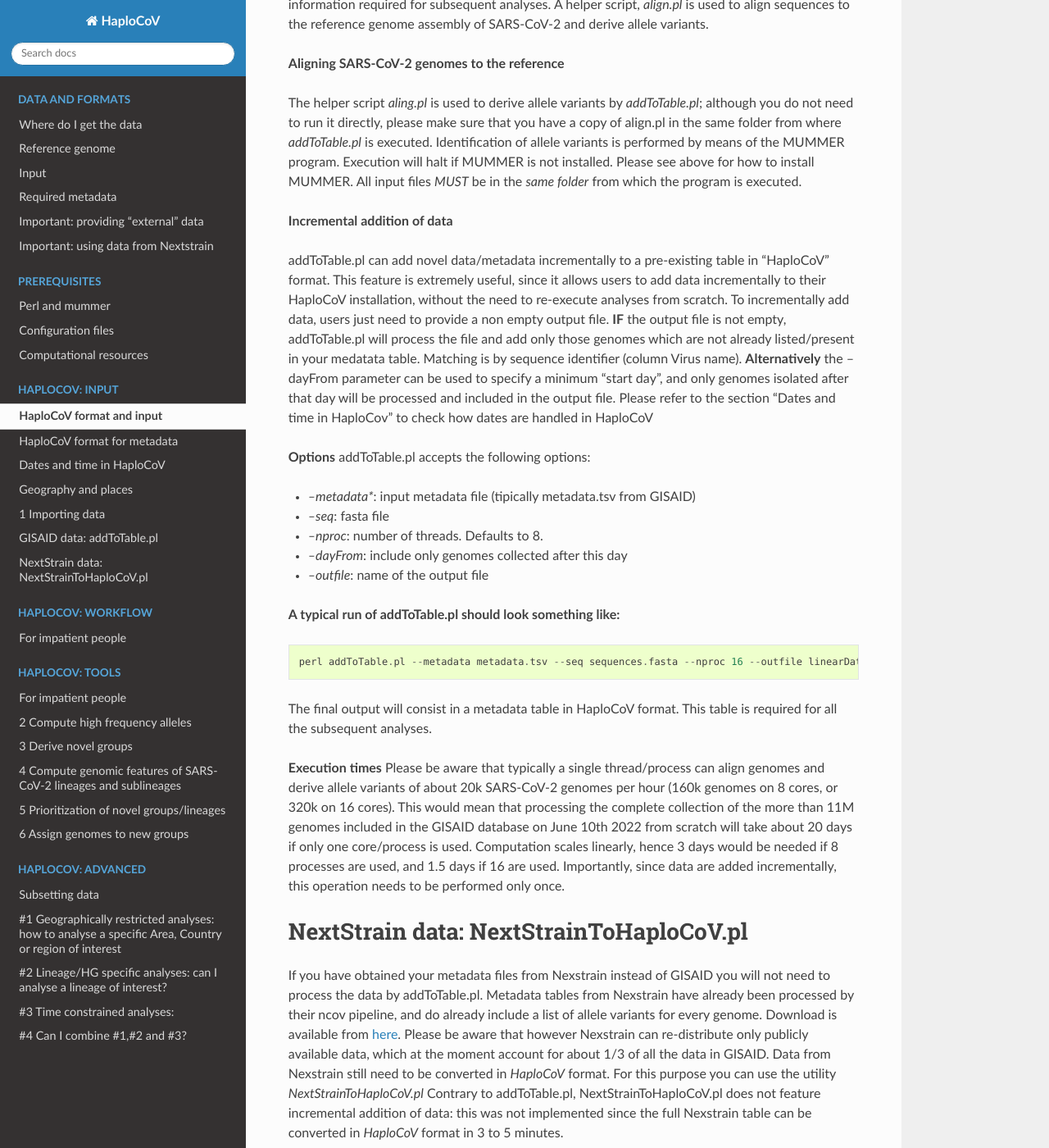
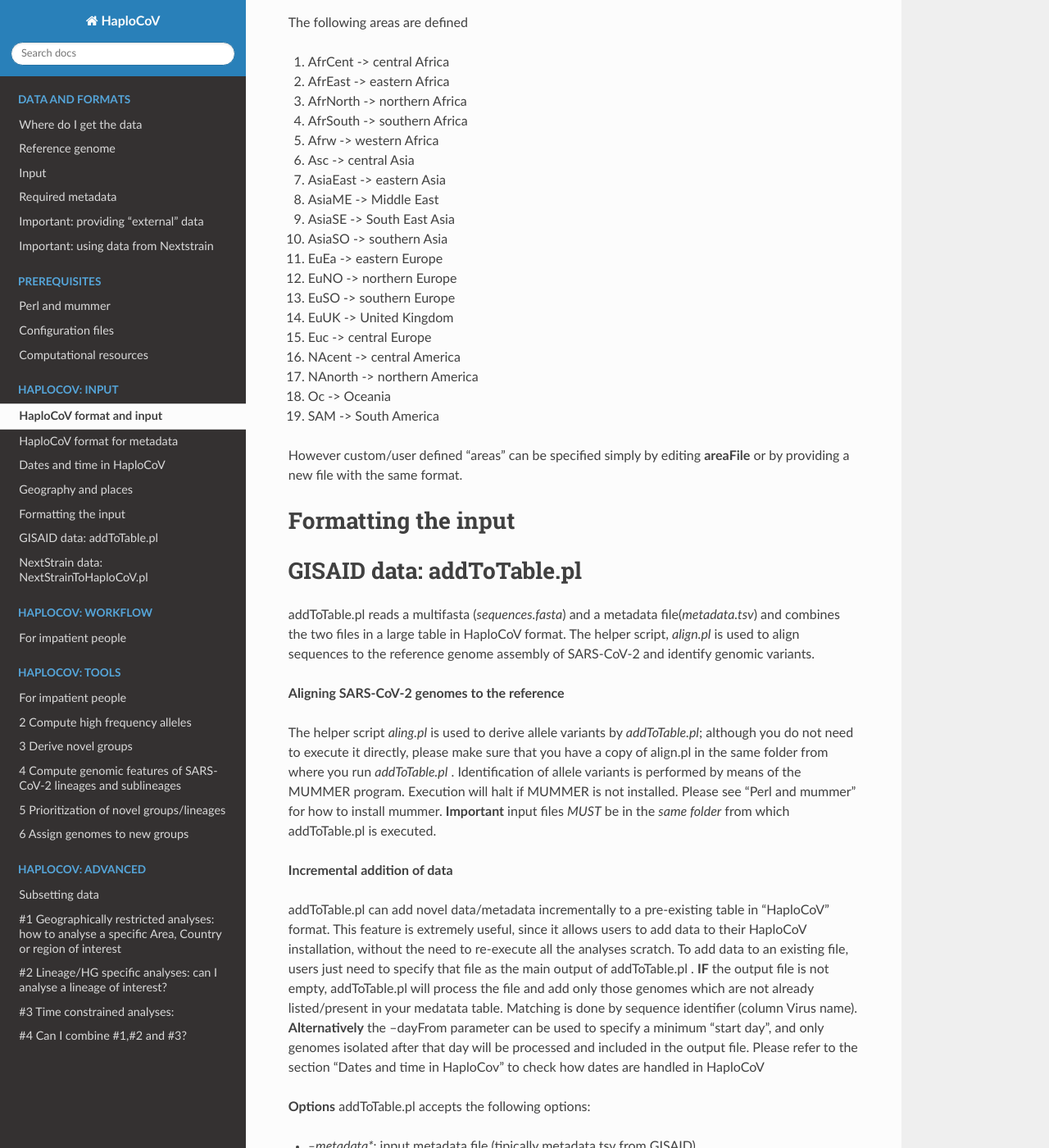
Before and after one commit to matteo14c/HaploCoV, a Sphinx documentation site: the page built from docs/source/metadata.rst, in a window 1280 px wide and 1400 px high, scrolled down 2096 px. Shown: the whole window at 82% size. Built offline with Sphinx 7.4.7 and the Read the Docs theme 2.0.0, drawn with Linux system fonts in a browser that asks for light colours; some of the changed text lies outside the part shown.

Commit message:
Update metadata.rst

```diff
--- a/docs/source/metadata.rst
+++ b/docs/source/metadata.rst
@@ -1,13 +1,13 @@
 HaploCoV format and input
 =========================
 
-All the tools and utilities in HaploCov operate on a large metadata table in tsv format (*HaploCoV* format from here onward). This table contains the required metadata (extracted from "metadata.tsv" or equivalent files) and the collection of allele variants for every SARS-CoV-2 genome included in the analyses.
+HaploCov operates on a large metadata table in tsv format (*HaploCoV* format from here onward). This table contains the required metadata (extracted from "metadata.tsv" or equivalent files) and the collection of genomic variants for every SARS-CoV-2 genome included in the analyses.
 If you obtained your data from **GISAID** you can get a metadata table in *Haplocov* format by using the *addToTable.pl* utility. If data were downloaded from Nexstrain, you can use *NextStrainToHaploCov.pl* instead (see below).
 
 HaploCoV format for metadata
 ============================
 
-An example of the data format used by HaploCoV (HaploCoV format) is reported in the table below:
+An example of the data format used by HaploCoV (HaploCoV format) is illustrated in the table below:
 
 .. figure:: _static/table2.png
    :scale: 70%
@@ -17,7 +17,7 @@
 The format is as follows:
 *genomicposition_ref|alt* i.e. *1_A|T* for example indicates a A to T substitution in position 1 of the reference genome
 
-A valid example of an HaploCoV-formatted file, including all the sequences available in INSDC databases up to 2022-07-20 is available at the following link: `HaploCoVFormatted.txt <http://159.149.160.88/HaploCoVFormatted.txt.gz>`_ in the form o a  with `gzip` compressed file. When de-compressed the file should be around 2.9G in size.
+A valid example of an HaploCoV-formatted file, including all the sequences available in INSDC databases up to 2022-07-20 is available at the following link: `HaploCoVFormatted.txt <http://159.149.160.88/HaploCoVFormatted.txt.gz>`_ . The file is `gzip` compressed. When de-compressed it should be around 2.9G in size.
 
 Dates and time in HaploCoV
 ==========================
@@ -25,9 +25,9 @@
 HaploCoV can only read dates in the **YYYY-MM-DD format**. Time periods and intervals of time are computed as offsets, in days with respect to Monday Dec 30th 2019, which in HaploCoV represent day 0. This date represents the beginning of the first week following the first reported isolation of SARS-CoV-2 (December 26th 2019).
 For example Tue 31th Dec 2019 is day 1 according to HaploCoV notation and Sun 29th Dec 2019, represents day -1.
 
-In the HaploCoV metadata format, the 3rd column reports the offset in days between the isolation of a specific isolate and Dec 30th 2019; similarly the 5th column reports the offset from Dec 30th 2019 to the "deposition" of the genome sequence in a public database (typically in GISAID).
+In the HaploCoV metadata format, the 3rd column reports the offset in days between the isolation of a specific isolate and Dec 30th 2019; similarly the 5th column reports the offset from Dec 30th 2019 to the "deposition" of the genome sequence in a public database.
 
-Metadata tables in HaploCov format are sorted in descending order by the 3rd column (offset of the collection date). This means that the "most ancient" genome will always be at the top of the file, while the most recently isolated at the bottom.
+Metadata tables in HaploCov format are sorted in descending order by the 3rd column (offset of the collection date). This means that the "most ancient" genome will always be at the top of the file, while those isolated more recently  at the bottom.
 
 If you need to know the date of isolation (and offset with respect to day 0) of the most recent genome included in the dataset you can simply use this command in a unix-like shell environment:
 
@@ -35,7 +35,7 @@
 
  tail -n 1 linearDataSorted.txt | cut -f 2,3
 
-For your convenience, the file HaploCoV-dates.csv in this repo reports the conversion to HaploCoV offset format of all the dates from 2019-12-30 to 2025-12-30. Please feel free to refer to that file for dates conversion.
+For your convenience, the file HaploCoV-dates.csv in the main github repository reports the conversion of dates from 2019-12-30 to 2025-12-30 to the offset format used by HaploCoV. Please feel free to refer to that file for converting dates to offsets and offsets to dates.
 
 Geography and places
 ====================
@@ -47,30 +47,56 @@
 * column 8: country
 * column 9: region
 
-Geographic data are inferred directly from your metadata table, by processing the Location column (see above) and must be indicated in the following format:
+Geographic data are inferred directly from your metadata table, by processing the Location column (see above). Geographic metadata in the Location column of your metadata file must be indicated in the following format:
 
 * Continent / Country/ Region
 
-in your metadata tables. If "locations" are indicated in a different format, HaploCoV will not be able to process the information and will append NA values in columns 6 to 9.
+If "locations" are indicated in a different format, HaploCoV will not be able to process the information and will append NA values in columns 6 to 9.
 Importantly we must stress that HaploCoV does not perform any correction on the spelling/consistency of geographic data. Hence it is down to the user to provide input data that are as accurate and correct as possible.
 
+The file **areaFile** in the main repository of HaploCoV is used to assign countries to macro-geographic areas.
+**areaFile** is a text file with 2 columns separate by tabulations. The first columns reports the name of a country, and the second column indicate the macro-geographic region to which the country is assigned.
 
-1 Importing data
-================
+The following areas are defined
+
+1.  AfrCent -> central Africa
+2.  AfrEast -> eastern Africa
+3.  AfrNorth -> northern Africa
+4.  AfrSouth -> southern Africa
+5.  Afrw -> western Africa
+6.  Asc -> central Asia
+7.  AsiaEast -> eastern Asia
+8.  AsiaME -> Middle East
+9.  AsiaSE -> South East Asia
+10. AsiaSO -> southern Asia
+11. EuEa -> eastern Europe
+12. EuNO -> northern Europe
+13. EuSO -> southern Europe
+14. EuUK -> United Kingdom
+15. Euc -> central Europe
+16. NAcent -> central America
+17. NAnorth -> northern America
+18. Oc -> Oceania
+19. SAM -> South America
+
+However custom/user defined "areas" can be specified simply by editing **areaFile** or by providing a new file with the same format.
+
+Formatting the input
+====================
 
 GISAID data: addToTable.pl
 ==========================
 
-addToTable.pl reads multifasta (*sequences.fasta*) and metadata files(*metadata.tsv*) and extracts all the information required for subsequent analyses. A helper script, *align.pl* is used to align sequences to the reference genome assembly of SARS-CoV-2 and derive allele variants.
+addToTable.pl reads a multifasta (*sequences.fasta*) and a metadata file(*metadata.tsv*) and combines the two files in a large table in HaploCoV format. The helper script, *align.pl* is used to align sequences to the reference genome assembly of SARS-CoV-2 and identify genomic variants.
 
 **Aligning SARS-CoV-2 genomes to the reference**
 
-The helper script *aling.pl* is used to derive allele variants by *addToTable.pl*; although you do not need to run it directly, please make sure that you have a copy of align.pl in the same folder from where *addToTable.pl* is executed. Identification of allele variants is performed by means of the MUMMER program. Execution will halt if MUMMER is not installed. Please see above for how to install MUMMER.
-All input files *MUST* be in the *same folder* from which the program is executed.
+The helper script *aling.pl* is used to derive allele variants by *addToTable.pl*; although you do not need to execute it directly, please make sure that you have a copy of align.pl in the same folder from where you run *addToTable.pl* . Identification of allele variants is performed by means of the MUMMER program. Execution will halt if MUMMER is not installed. Please see "Perl and mummer" for how to install mummer.
+**Important** input files *MUST* be in the *same folder* from which addToTable.pl is executed.
 
 **Incremental addition of data**
 
-addToTable.pl can add novel data/metadata  incrementally to a pre-existing table in "HaploCoV" format. This feature is extremely useful, since it allows users to add data incrementally to their HaploCoV installation, without the need to re-execute analyses from scratch. To incrementally add data, users just need to provide a non empty output file. **IF** the output file is not empty,  addToTable.pl will process the file and add only those genomes which are not already listed/present in your medatata table. Matching is by sequence identifier (column Virus name).  **Alternatively** the --dayFrom parameter can be used to specify a minimum "start day", and only genomes isolated after that day will be processed and included in the output file. Please refer to the section "Dates and time in HaploCov" to check how dates are handled in HaploCoV
+addToTable.pl can add novel data/metadata incrementally to a pre-existing table in "HaploCoV" format. This feature is extremely useful, since it allows users to add data to their HaploCoV installation, without the need to re-execute all  the analyses scratch. To add data to an existing file, users just need to specify that file as the main output of addToTable.pl . **IF** the output file is not empty, addToTable.pl will process the file and add only those genomes which are not already listed/present in your medatata table. Matching is done by sequence identifier (column Virus name).  **Alternatively** the --dayFrom parameter can be used to specify a minimum "start day", and only genomes isolated after that day will be processed and included in the output file. Please refer to the section "Dates and time in HaploCov" to check how dates are handled in HaploCoV
 
 **Options**
 addToTable.pl accepts the following options:
@@ -90,15 +116,15 @@
 The final output will consist in a metadata table in HaploCoV format.  This table is required for all the subsequent analyses.
 
 **Execution times**
-Please be aware that typically a single thread/process can align genomes and derive allele variants of about 20k SARS-CoV-2 genomes per hour (160k genomes on 8 cores, or 320k on 16 cores). This would mean that processing the complete collection of the more than 11M genomes included in the GISAID database on June 10th 2022  from scratch will take about 20 days if only one core/process is used. Computation scales linearly, hence 3 days would be needed if 8 processes are used, and 1.5 days if 16 are used. Importantly, since data are added incrementally, this operation needs to be performed only once.
+Please be aware that typically a single thread/process can align genomes and derive allele variants of about 20k SARS-CoV-2 genomes per hour (160k genomes on 8 cores, or 320k on 16 cores). This would mean that processing the complete collection of the more than 15M genomes included in the GISAID database on November 21th 2022  from scratch will take about 20 days if only one core/process is used. Computation scales linearly, hence 3 days would be needed if 8 processes are used, and 1.5 days if 16 are used. Since data are added incrementally, this operation needs to be performed only once.
 
 NextStrain data: NextStrainToHaploCoV.pl
 ========================================
 
-If you have obtained your metadata files from Nexstrain instead of GISAID you will not need to process the data by addToTable.pl. Metadata tables from Nexstrain have already been processed by their ncov pipeline, and do already include a list of allele variants for every genome. Download is available from `here <https://data.nextstrain.org/files/ncov/open/metadata.tsv.gz>`_.
-Please be aware that however Nexstrain can re-distribute only publicly available data, which at the moment account for about 1/3 of all the data in GISAID.
-Data from Nexstrain still need to be converted in *HaploCoV* format. For this purpose you can use the utility *NextStrainToHaploCoV.pl*
-Contrary to addToTable.pl, NextStrainToHaploCoV.pl does not feature incremental addition of data: this was not implemented since the full Nexstrain table can be converted in *HaploCoV* format in 3 to 5 minutes.
+If you obtained your metadata files from Nexstrain you will use addToTable.pl and align.pl. Metadata tables from Nexstrain have already been processed by their ncov pipeline, and do already include a list of allele variants for every genome. The pre-processe file can be downloaded from `here <https://data.nextstrain.org/files/ncov/open/metadata.tsv.gz>`_.
+Please be aware that however Nexstrain can re-distribute only publicly available data, which at the moment account for about 2/3 of all the data in GISAID.
+Data from Nexstrain still need to be converted in *HaploCoV* format. For this purpose you can use *NextStrainToHaploCoV.pl*
+Contrary to addToTable.pl, NextStrainToHaploCoV.pl does not feature incremental addition of data: the full Nexstrain table can be converted in *HaploCoV* format in 3 to 5 minutes.
 
 **Options**
 NextStrainToHaploCoV.pl accepts the following options
```
